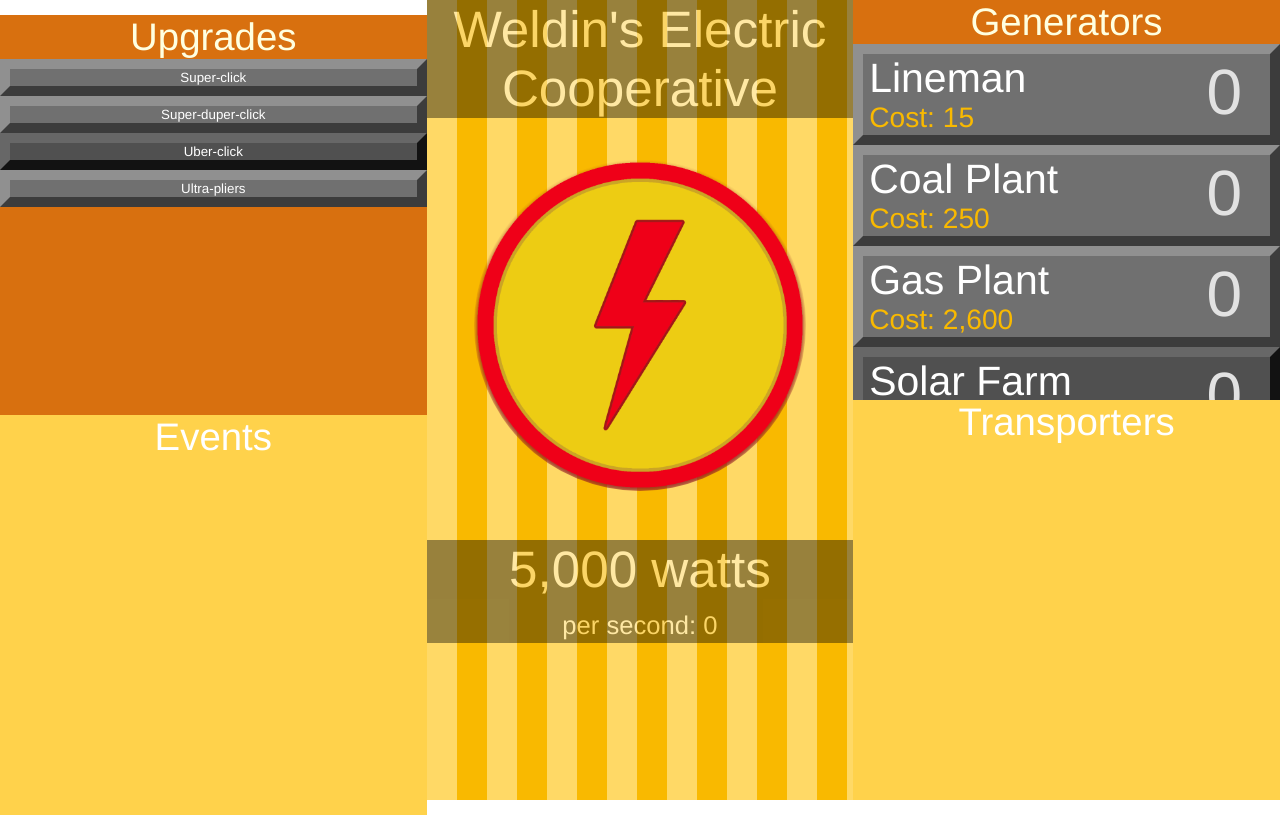
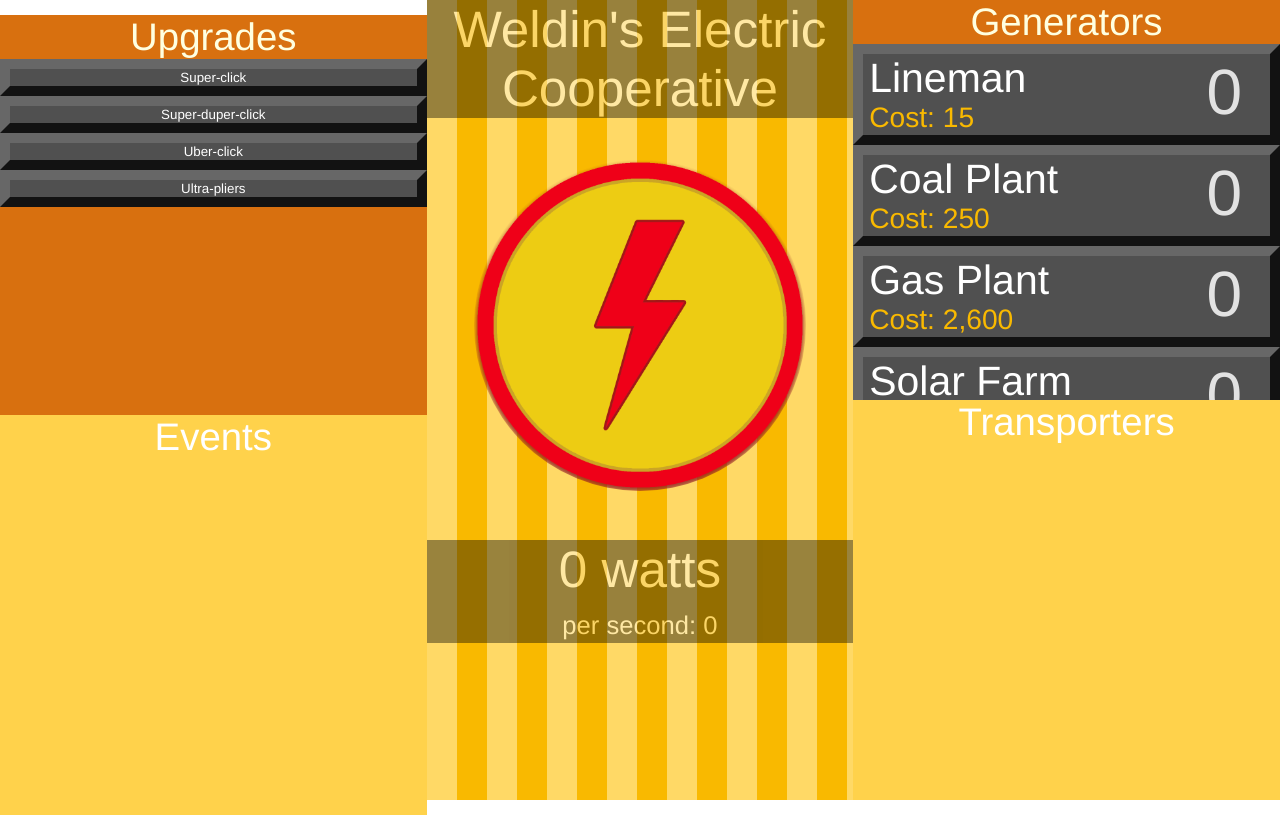
Before and after one commit to weldindunn/beat-the-peak, a React (Create React App) app: page / in a window 1280 px wide. Built offline with nearby package versions, Linux system fonts and the light colour scheme.

Commit message:
Set starting watts back to 0 after testing

```diff
--- a/src/App.tsx
+++ b/src/App.tsx
@@ -10,7 +10,7 @@ const UPGRADES = upgrades.map((upgrade): Upgrade => ({...upgrade}));
 function App() {
 
   //The number of watts and watts generated per second
-  const [watts, setWatts] = useState<number>(5000);
+  const [watts, setWatts] = useState<number>(0);
   const [wattsPerSec, setWattsPerSec] = useState<number>(0);
 
   //The number of each type of generator
```
